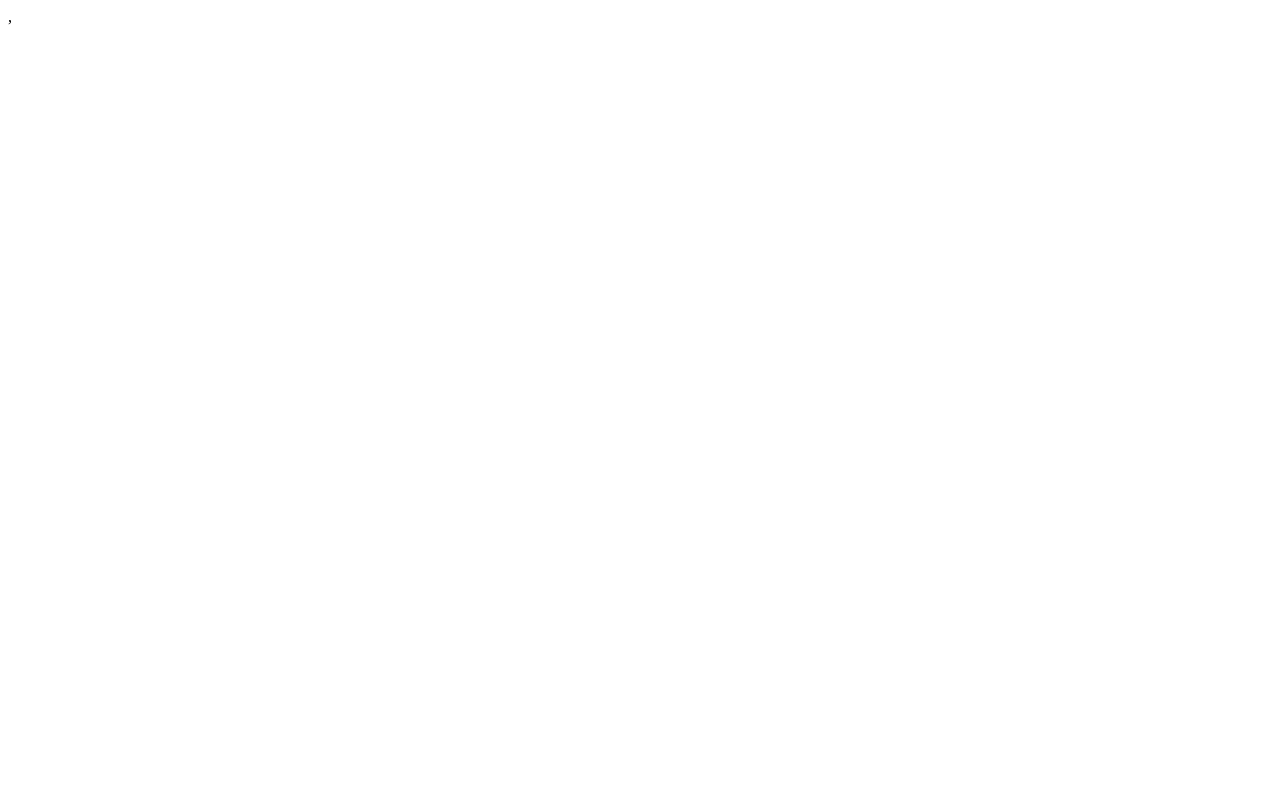
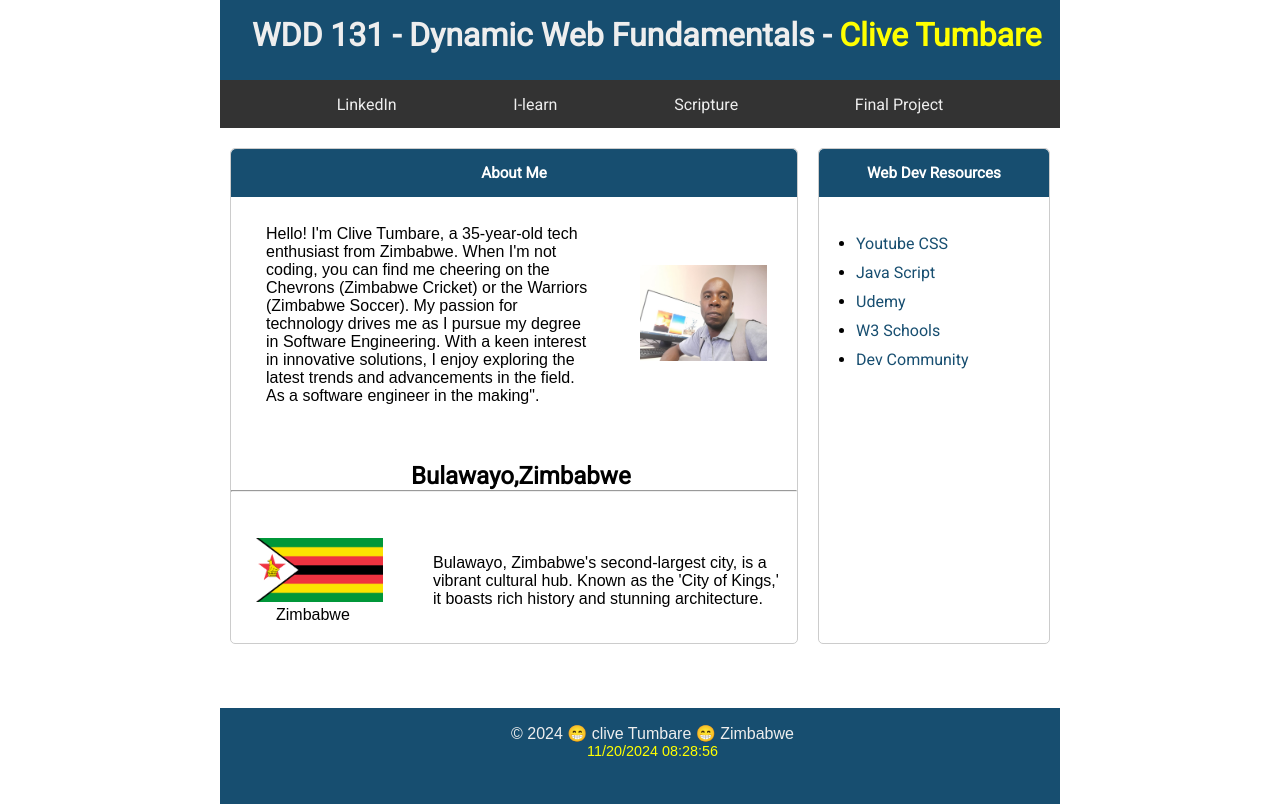
Before and after one commit to emmaclive24/wdd131, a plain HTML site: page index.html in a window 1280 px wide. Drawn offline with Linux system fonts and the light colour scheme; a web font is replaced by a local one.

Commit message:
all good

```diff
--- a/index.html
+++ b/index.html
@@ -1,11 +1,125 @@
-,<!DOCTYPE html>
-<html lang="en">
-<head>
-  <meta charset="UTF-8">
-  <meta name="viewport" content="width=device-width, initial-scale=1.0">
-  <title>Document</title>
-</head>
-<body>
+<!DOCTYPE html>
+<html lang="en-US">
+  <head>
+    <meta charset="utf-8" />
+    <meta name="viewport" content="width=device-width, initial-scale=1.0" />
+    <title>WDD 131 - Dynamic Web Fundamentals - Juan Falla</title>
+    <meta
+      name="description"
+      content="WDD 131 - Dynamic Web Fundamentals Your CLIVE TUMBARE Keyword summary of page content This assignment allows you to demonstrate your prerequisite knowledge by applying HTML and CSS in the design and development of a home page. In addition, you will be asked to apply learning activity concepts including JavaScript to provide some dynamic information."
+    />
+    <meta name="author" content="Clive Tumbare" />
+    <link rel="stylesheet" href="styles/base.css" />
+    <link rel="preconnect" href="https://fonts.googleapis.com" />
+    <link rel="preconnect" href="https://fonts.gstatic.com" crossorigin />
+    <link
+      href="https://fonts.googleapis.com/css2?family=Playwrite+PL:wght@100..400&family=Roboto:wght@100;400&display=swap"
+      rel="stylesheet"
+    />
+    <script defer src="scripts/getdates.js"></script>
+  </head>
+  <body>
+    <header>
+      <div class="head">
+        <h1>WDD 131 - Dynamic Web Fundamentals - <span>Clive Tumbare</span></h1>
+      </div>
+      <nav class="nav">
+        <a href="https://bo.linkedin.com/">LinkedIn</a>
+        <a href="https://byui.instructure.com/">I-learn</a>
+        <a
+          href="https://www.churchofjesuschrist.org/study/scriptures/bofm/alma/23?lang=eng#:~:text=6%20And%20as,did%20fall%20away."
+          >Scripture</a
+        >
+        <a href="#">Final Project</a>
+      </nav>
+    </header>
+    <main>
+      <div class="card">
+        <div class="card-header">
+          <h2>About Me</h2>
+        </div>
+        <div class="card-grid">
+          <div class="grid-item1">
+            <p>
+              Hello! I'm Clive Tumbare, a 35-year-old tech enthusiast from
+              Zimbabwe. When I'm not coding, you can find me cheering on the
+              Chevrons (Zimbabwe Cricket) or the Warriors (Zimbabwe Soccer). My
+              passion for technology drives me as I pursue my degree in Software
+              Engineering. With a keen interest in innovative solutions, I enjoy
+              exploring the latest trends and advancements in the field. As a
+              software engineer in the making".
+            </p>
+          </div>
+          <div class="grid-item2">
+            <img
+              class="image1"
+              src="images/rsz_profile-pictur1e.jpg"
+              alt="profile-picture"
+            />
+          </div>
+          <div class="grid-item3">
+            <h3>Bulawayo,Zimbabwe</h3>
+            <hr />
+          </div>
 
-</body>
+          <div class="grid-item4">
+            <img class="image1" src="images/flag.png" alt="bulawayo zim" />
+            <p>Zimbabwe</p>
+          </div>
+          <div class="grid-item5">
+            <p>
+              Bulawayo, Zimbabwe's second-largest city, is a vibrant cultural
+              hub. Known as the 'City of Kings,' it boasts rich history and
+              stunning architecture.
+            </p>
+          </div>
+        </div>
+      </div>
+      <div class="card">
+        <div class="card-header">
+          <h2>Web Dev Resources</h2>
+        </div>
+        <div class="card-body">
+          <ul>
+            <li>
+              <a
+                href="https://www.youtube.com/watch?v=DiSvq5SgLMI&ab_channel=DaniKrossing"
+                >Youtube CSS</a
+              >
+            </li>
+            <li>
+              <a
+                href="https://developer.mozilla.org/en-US/docs/Learn/JavaScript/First_steps/What_is_JavaScript"
+                >Java Script</a
+              >
+            </li>
+            <li>
+              <a
+                href="https://byui-cse.github.io/wdd131-ww-course/week01/assignment-01.html"
+                >Udemy</a
+              >
+            </li>
+            <li>
+              <a
+                href="https://byui-cse.github.io/wdd131-ww-course/week01/assignment-01.html"
+                >W3 Schools</a
+              >
+            </li>
+            <li>
+              <a
+                href="https://byui-cse.github.io/wdd131-ww-course/week01/assignment-01.html"
+              >
+                Dev Community
+              </a>
+            </li>
+          </ul>
+        </div>
+      </div>
+    </main>
+    <footer>
+      <p>© <span id="currentyear"></span> 😁 clive Tumbare 😁 Zimbabwe</p>
+      <p class="color"><span id="lastModified"></span></p>
+    </footer>
+  </body>
+  <!-- 08 11 2024 -->
 </html>
--- a/scripts/getdates.js
+++ b/scripts/getdates.js
@@ -0,0 +1,7 @@
+const year = document.querySelector("#currentyear");
+const today = new Date();
+year.innerHTML = ` ${today.getFullYear()}`;
+
+
+const last = document.querySelector("#lastModified");
+last.innerHTML =  ` ${(document.lastModified)}`;
--- a/styles/base.css
+++ b/styles/base.css
@@ -0,0 +1,174 @@
+* {
+  margin: 0;
+  padding: 0;
+  box-sizing: border-box;
+}
+
+header,
+main,
+footer {
+  max-width: 840px;
+  margin: 0 auto;
+}
+
+body {
+  font-family: "Roboto", sans-serif;
+}
+
+.head {
+  background-color: rgb(23, 78, 112);
+  color: #eee;
+  height: 5rem;
+  padding-top: 1rem;
+  padding-left: 2rem;
+}
+.head span {
+  color: yellow;
+  font-size: small bold;
+}
+
+.nav {
+  display: flex;
+  height: 3rem;
+  flex: 1 1 auto;
+  align-items: center;
+  justify-content: space-evenly;
+  background-color: rgb(51, 51, 51);
+}
+a {
+  color: #eee;
+  padding-top: 5px;
+  padding-bottom: 5px;
+  text-decoration: none;
+  text-align: center;
+}
+
+nav a:hover {
+  color: rgb(230, 13, 99);
+  font-size: 20px;
+  text-decoration: none;
+  padding: 10px 20px;
+  margin: 0 5px;
+  position: relative;
+}
+
+main {
+  display: grid;
+  grid-template-columns: 70% auto;
+  height: 35rem;
+  padding: 0;
+  margin: 10px;
+  justify-self: center;
+  align-self: center;
+}
+
+.image1 {
+  width: 70%;
+}
+
+.card {
+  border: 1px solid #ccc;
+  border-radius: 5px;
+  display: flex;
+  flex-direction: column;
+  background-color: #fff;
+  margin: 10px;
+  height: 31rem;
+}
+
+.card-header {
+  font-weight: bold;
+  text-align: center;
+  background-color: rgb(23, 78, 112);
+  color: #fff;
+  padding: 15px;
+  border-top-left-radius: 5px;
+  border-top-right-radius: 5px;
+}
+.card-header h2 {
+  font-size: 95%;
+}
+
+.card-body {
+  padding: 12px;
+}
+
+.card-body ul {
+  padding: 25px;
+}
+
+.card-body li {
+  margin-bottom: 10px;
+}
+
+.card-body a {
+  color: rgb(23, 78, 112);
+  text-decoration: none;
+}
+
+/* this is for the  About me part */
+
+.card-grid {
+  display: grid;
+  height: 27.8rem;
+  grid-template-columns: repeat(3, 1fr);
+  gap: 10px;
+}
+
+.grid-item1 {
+  grid-area: 1 / 1 / 2/ 3;
+  padding: 10px;
+  align-self: center;
+}
+
+.grid-item2 {
+  grid-area: 1 / 3 / 2 / 4;
+  align-self: center;
+}
+
+.grid-item2 img {
+  margin: 25px;
+}
+
+.grid-item3 {
+  grid-area: 2 / 1 / 3 /4;
+  align-self: center;
+}
+.grid-item3 h3 {
+  padding-left: 180px;
+  font-size: 1.5rem;
+}
+
+.grid-item4 {
+  align-self: center;
+}
+
+.grid-item4 img,
+p {
+  margin-left: 25px;
+  font-family: Arial, Helvetica, sans-serif;
+}
+.grid-item4 p {
+  padding-left: 20px;
+}
+
+.grid-item5 {
+  grid-area: 3 /2/4/4;
+  align-self: center;
+}
+.grid-item5 p {
+  margin: 10px;
+}
+
+footer {
+  padding-top: 1rem;
+  height: 6rem;
+  color: #eee;
+  background-color: rgb(23, 78, 112);
+
+  text-align: center;
+}
+.color {
+  color: yellow;
+  font-size: 90%;
+}
```
Also changed, not shown: images/flag.png (added), images/profile-picture.jpg (added), images/profile-picture.png (added), images/rsz_profile-pictur1e.jpg (added).
